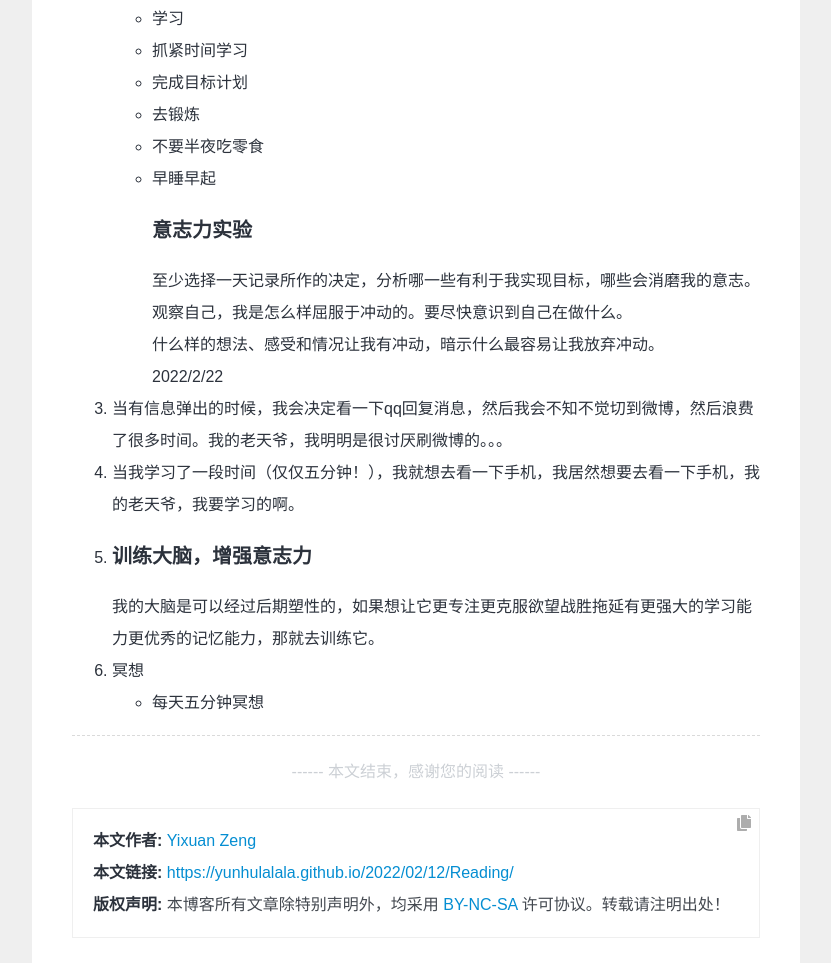
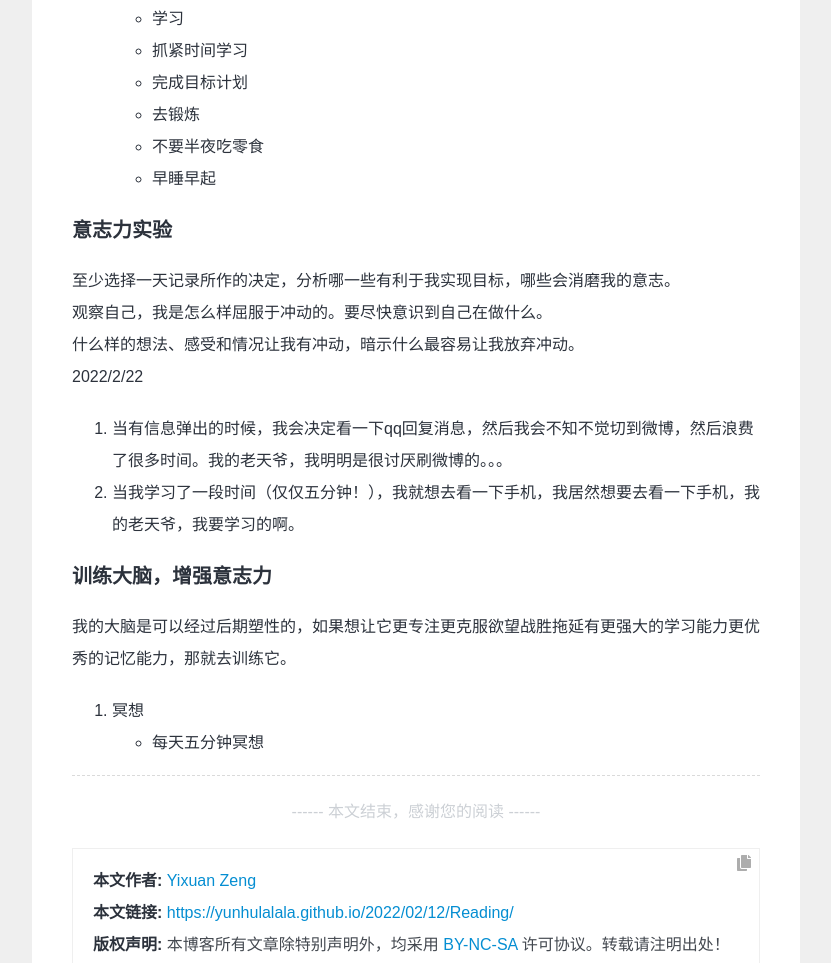
Before and after one commit to Yunhulalala/Yunhulalala.github.io, a plain HTML site: page 2022/02/12/Reading/index.html in a window 1280 px wide. Shown: the part 2047-3010 px from the top of the page, without its empty margins (389-1220 px from the left). Drawn offline with nearby package versions, Linux system fonts and the light colour scheme.

Commit message:
Site updated: 2022-02-12 16:12:50

```diff
--- a/2022/02/12/Reading/index.html
+++ b/2022/02/12/Reading/index.html
@@ -6,7 +6,7 @@
 <meta property="og:description" content="自控力                           导言        我要做 学习前端知识 毕业设计尽快完成 每天锻炼30分钟   我不要 晚睡晚起 总是“太饿” 拖延，与拖延造成的各种各样的压力   我想要 找到一个好工作 成为更优秀的人 考研成功！ 一个47kg的身体                          第一章 我要做，我不要，我">
 <meta property="og:locale" content="zh_CN">
 <meta property="article:published_time" content="2022-02-12T05:30:14.000Z">
-<meta property="article:modified_time" content="2022-02-12T08:10:01.373Z">
+<meta property="article:modified_time" content="2022-02-12T08:11:18.920Z">
 <meta property="article:author" content="Yixuan Zeng">
 <meta property="article:tag" content="读书笔记">
 <meta name="twitter:card" content="summary"><title>Reading | Yixuan' Blog</title><link ref="canonical" href="https://yunhulalala.github.io/2022/02/12/Reading/"><link rel="dns-prefetch" href="https://cdn.jsdelivr.net"><link rel="stylesheet" href="https://cdn.jsdelivr.net/npm/@fortawesome/fontawesome-free@5.12.1/css/all.min.css" type="text/css"><link rel="stylesheet" href="/css/index.css?v=2.6.2"><script>var Stun = window.Stun || {};
@@ -87,18 +87,23 @@ window.CONFIG = CONFIG;</script><meta name="generator" content="Hexo 5.4.0"></he
 <li>完成目标计划</li>
 <li>去锻炼</li>
 <li>不要半夜吃零食</li>
-<li>早睡早起
+<li>早睡早起  </li>
+</ul>
+</li>
+</ol>
+
         <h3 id="意志力实验"   >
           <a href="#意志力实验" class="heading-link"><i class="fas fa-link"></i></a><a href="#意志力实验" class="headerlink" title="意志力实验"></a>意志力实验</h3>
-      至少选择一天记录所作的决定，分析哪一些有利于我实现目标，哪些会消磨我的意志。<br>观察自己，我是怎么样屈服于冲动的。要尽快意识到自己在做什么。<br>什么样的想法、感受和情况让我有冲动，暗示什么最容易让我放弃冲动。<br>2022/2/22  </li>
-</ul>
-</li>
+      <p>至少选择一天记录所作的决定，分析哪一些有利于我实现目标，哪些会消磨我的意志。<br>观察自己，我是怎么样屈服于冲动的。要尽快意识到自己在做什么。<br>什么样的想法、感受和情况让我有冲动，暗示什么最容易让我放弃冲动。<br>2022/2/22  </p>
+<ol>
 <li>当有信息弹出的时候，我会决定看一下qq回复消息，然后我会不知不觉切到微博，然后浪费了很多时间。我的老天爷，我明明是很讨厌刷微博的。。。</li>
-<li>当我学习了一段时间（仅仅五分钟！），我就想去看一下手机，我居然想要去看一下手机，我的老天爷，我要学习的啊。</li>
-<li>
+<li>当我学习了一段时间（仅仅五分钟！），我就想去看一下手机，我居然想要去看一下手机，我的老天爷，我要学习的啊。  </li>
+</ol>
+
         <h3 id="训练大脑，增强意志力"   >
           <a href="#训练大脑，增强意志力" class="heading-link"><i class="fas fa-link"></i></a><a href="#训练大脑，增强意志力" class="headerlink" title="训练大脑，增强意志力"></a>训练大脑，增强意志力</h3>
-      我的大脑是可以经过后期塑性的，如果想让它更专注更克服欲望战胜拖延有更强大的学习能力更优秀的记忆能力，那就去训练它。</li>
+      <p>我的大脑是可以经过后期塑性的，如果想让它更专注更克服欲望战胜拖延有更强大的学习能力更优秀的记忆能力，那就去训练它。</p>
+<ol>
 <li>冥想<ul>
 <li>每天五分钟冥想</li>
 </ul>
```
Also changed, not shown: index.html (+12 -7 lines).
